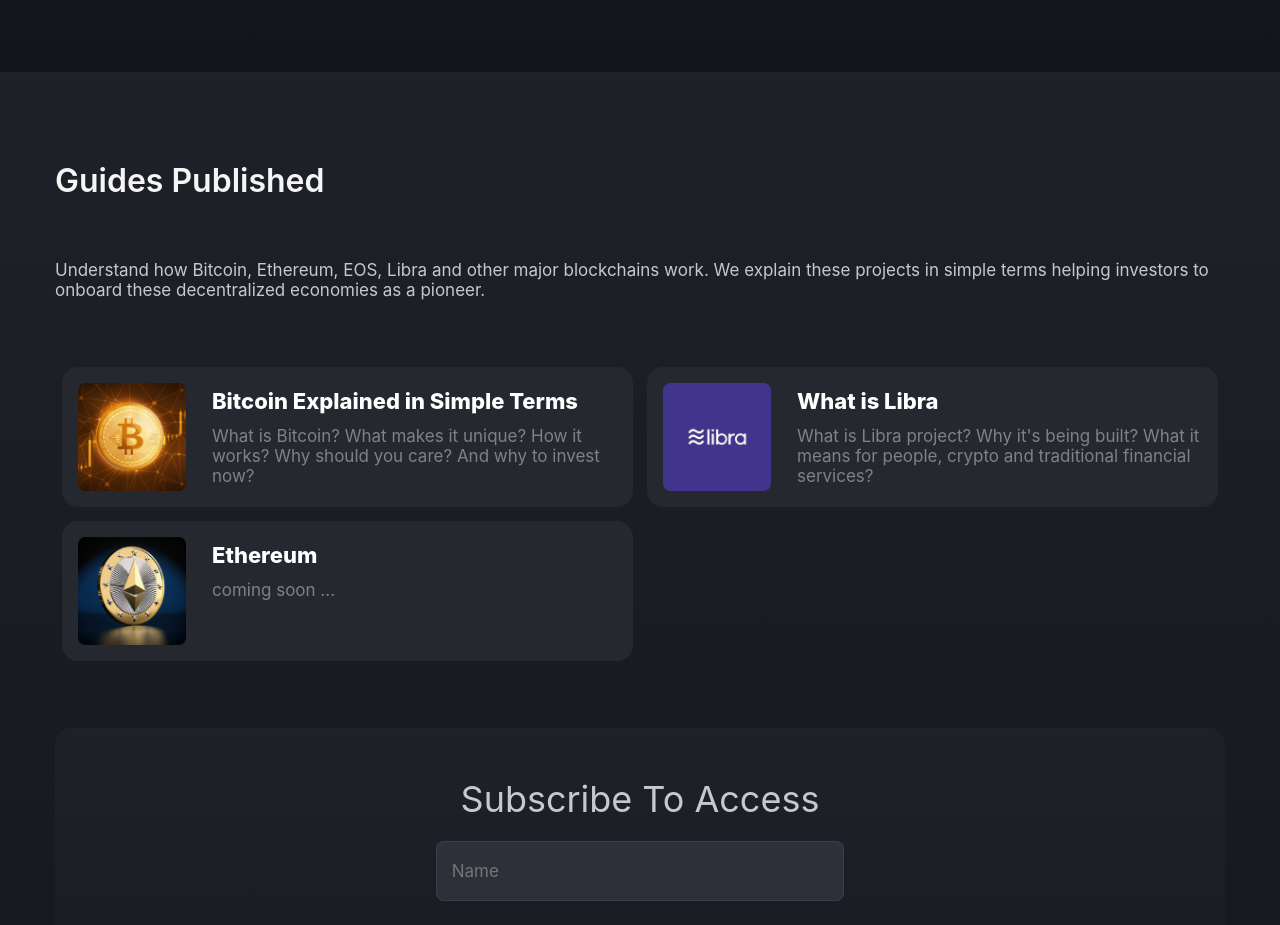
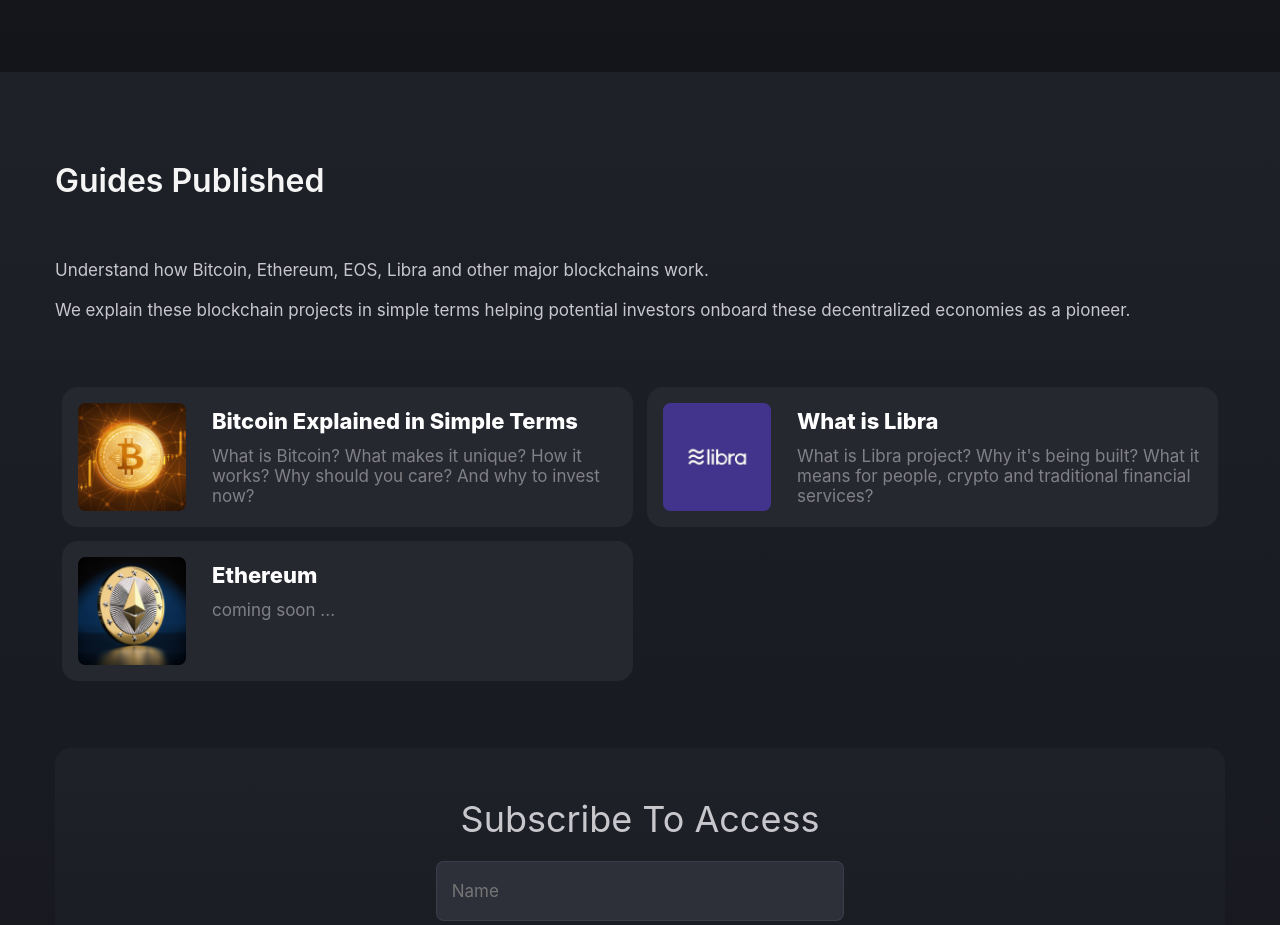
Before and after one commit to horizontalsystems/horizontalsystems.github.io, a Jekyll site: the page built from index.md, in a window 1280 px wide and 1400 px high, scrolled down 2286 px. Shown: the top 925 px of the window. Built offline with Jekyll 4.4.1, drawn with Linux system fonts in a browser that asks for light colours; some of the changed text lies outside the part shown.

Commit message:
minor text layout edits

```diff
--- a/_layouts/default.html
+++ b/_layouts/default.html
@@ -77,7 +77,7 @@
             <div class="secondary-title header-1">Guides Published</div>
 
             <div class="section-description">
-              Understand how Bitcoin, Ethereum, EOS, Libra and other major blockchains work. We explain these projects in simple terms helping investors to onboard these decentralized economies as a pioneer.
+              Understand how Bitcoin, Ethereum, EOS, Libra and other major blockchains work. <br><br> We explain these blockchain projects in simple terms helping potential investors onboard these decentralized economies as a pioneer.
             </div>
 
             <div class="guides">
@@ -137,7 +137,7 @@
             <div class="secondary-title header-1">Code Released</div>
 
             <div class="section-description">
-              We believe good ideas should be Unstoppable.<br><br>As we sail through uncharted waters of building decentralized services we keep 100% of our work public and open source. Use our libraries to design autonomous systems that can't go offline.
+              We believe good ideas should be Unstoppable.<br><br>As we sail through uncharted waters of building decentralized services we keep 100% of our work public and open source. <br><br>Use our libraries to design autonomous systems that can't go offline.
             </div>
 
             <div class="guides">
```
